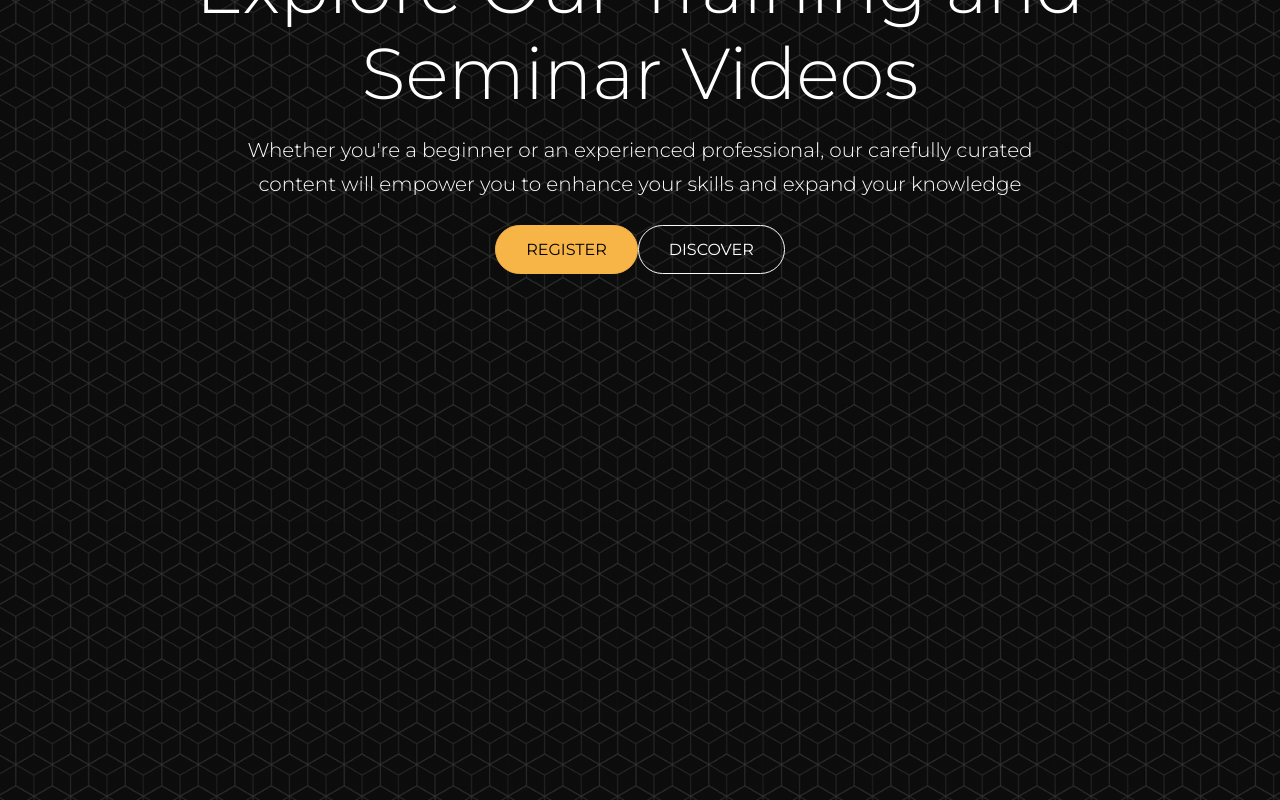
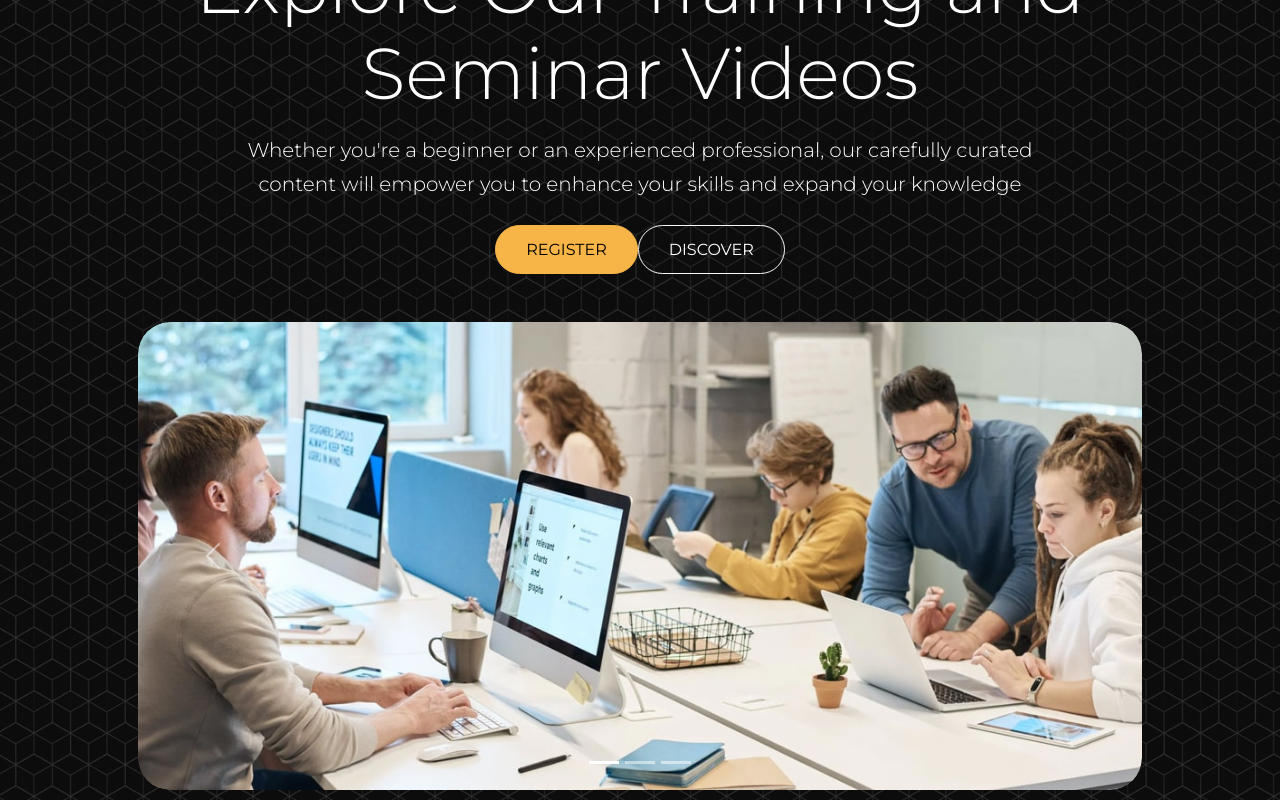
Before and after one commit to RadwaAhmed4869/corso, a React (Vite) app: page / in a window 1280 px wide. Shown: the part 200-1000 px from the top of the page. Built offline with nearby package versions, Linux system fonts and the light colour scheme.

Commit message:
carousel

```diff
--- a/css/styles.css
+++ b/css/styles.css
@@ -2,6 +2,11 @@
   min-height: 1000px;
   background: linear-gradient(to bottom right, rgba(0, 0, 0, 0.8), rgba(0, 0, 0, 0.8)), url("../src/images/header-background.jpg") center center no-repeat;
   background-size: cover;
+}
+
+.header .slide {
+  width: 90%;
+  margin: 0 auto;
 }
 
 @media (max-width: 992px) {
--- a/scss/styles.scss
+++ b/scss/styles.scss
@@ -9,6 +9,11 @@
   background-size: cover;
 }
 
+.header .slide {
+  width: 90%;
+  margin: 0 auto;
+}
+
 @media (max-width: 992px) {
   .navbar {
     background: var(--bs-dark);
--- /dev/null
+++ b/src/componenets/Carousel.jsx
@@ -0,0 +1,61 @@
+import slide1 from "../images/header-slide-1.jpg";
+import slide2 from "../images/header-slide-2.jpg";
+import slide3 from "../images/header-slide-3.jpg";
+
+export default function Carousel() {
+  return (
+    <div id="slider" className="carousel slide">
+      <div className="carousel-indicators">
+        <button
+          type="button"
+          data-bs-target="#slider"
+          data-bs-slide-to="0"
+          className="active"
+          aria-current="true"
+          aria-label="Slide 1"
+        ></button>
+        <button
+          type="button"
+          data-bs-target="#slider"
+          data-bs-slide-to="1"
+          aria-label="Slide 2"
+        ></button>
+        <button
+          type="button"
+          data-bs-target="#slider"
+          data-bs-slide-to="2"
+          aria-label="Slide 3"
+        ></button>
+      </div>
+      <div className="carousel-inner rounded-5">
+        <div className="carousel-item active">
+          <img src={slide1} className="d-block w-100 rounded-5" alt="Slide 1" />
+        </div>
+        <div className="carousel-item">
+          <img src={slide2} className="d-block w-100 rounded-5" alt="Slide 2" />
+        </div>
+        <div className="carousel-item">
+          <img src={slide3} className="d-block w-100 rounded-5" alt="Slide 3" />
+        </div>
+      </div>
+      <button
+        className="carousel-control-prev"
+        type="button"
+        data-bs-target="#slider"
+        data-bs-slide="prev"
+      >
+        <span className="carousel-control-prev-icon" aria-hidden="true"></span>
+        <span className="visually-hidden">Previous</span>
+      </button>
+      <button
+        className="carousel-control-next"
+        type="button"
+        data-bs-target="#slider"
+        data-bs-slide="next"
+      >
+        <span className="carousel-control-next-icon" aria-hidden="true"></span>
+        <span className="visually-hidden">Next</span>
+      </button>
+    </div>
+  );
+}
--- a/src/componenets/Header.jsx
+++ b/src/componenets/Header.jsx
@@ -1,3 +1,5 @@
+import Carousel from "./Carousel";
+
 export default function Header() {
   return (
     <header className="header py-7 vh-100">
@@ -23,6 +25,11 @@ export default function Header() {
             </a>
           </div>
         </div>
+        <div className="row">
+          <div className="col-12">
+            <Carousel />
+          </div>
+        </div>
       </div>
     </header>
   );
```
